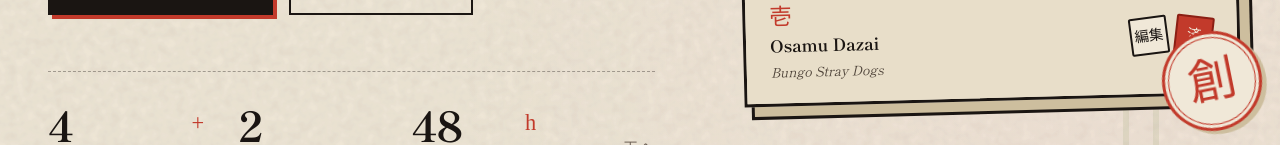
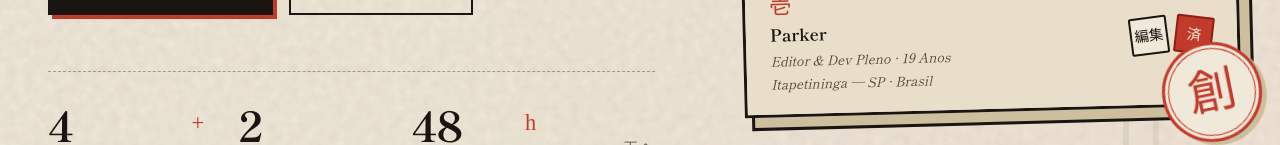
Before and after one commit to youryataniccrush/Portfolio_Mr.Sandman, a plain HTML site: page index.html in a window 1280 px wide. Shown: the part 832-977 px from the top of the page. Drawn offline with Linux system fonts and the light colour scheme; a web font is replaced by a local one.

Commit message:
Update index.html

```diff
--- a/index.html
+++ b/index.html
@@ -127,7 +127,7 @@
         <div class="hero__frame">
           <div class="hero__frame-panel hero__frame-panel--main">
             <img
-              src="Osamudazai.jpg"
+              src="eu.png"
               alt="2B — NieR: Automata — Editado por Mr. Sandman"
               class="hero__image"
               loading="eager"
@@ -138,8 +138,8 @@
           <div class="hero__frame-panel hero__frame-panel--side">
             <div class="hero__frame-caption">
               <span class="hero__frame-caption-num">壱</span>
-              <span class="hero__frame-caption-name">Osamu Dazai</span>
-              <span class="hero__frame-caption-obra">Bungo Stray Dogs</span>
+              <span class="hero__frame-caption-name">Parker</span>
+              <span class="hero__frame-caption-obra">Editor & Dev Pleno · 19 Anos<br />Itapetininga — SP · Brasil</span>
             </div>
             <div class="hero__frame-stamps">
               <span class="stamp">編集</span>
```
